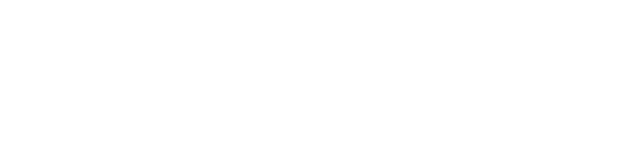
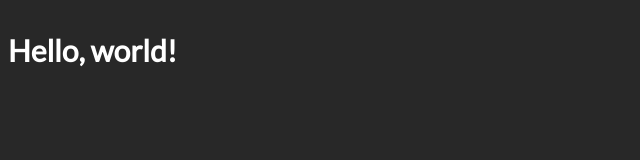
Before and after one commit to its-asia/its-asia.github.io, a plain HTML site: page index.html in a window 1280 px wide. Shown: the whole page, without its empty margins (0-640 px from the left). Drawn offline with Linux system fonts and the light colour scheme.

Commit message:
Update style.css

```diff
--- a/style.css
+++ b/style.css
@@ -1,7 +1,7 @@
 @import url('https://fonts.googleapis.com/css?family=Lato');
 
 html {
-    --bg: rgba(255, 255, 255);
+    --bg: rgba(40, 40, 40);
     --emojired: #DD2E44;
     --emojiyellow: #F4900C;
     --emojigreen: #77B255;
```
